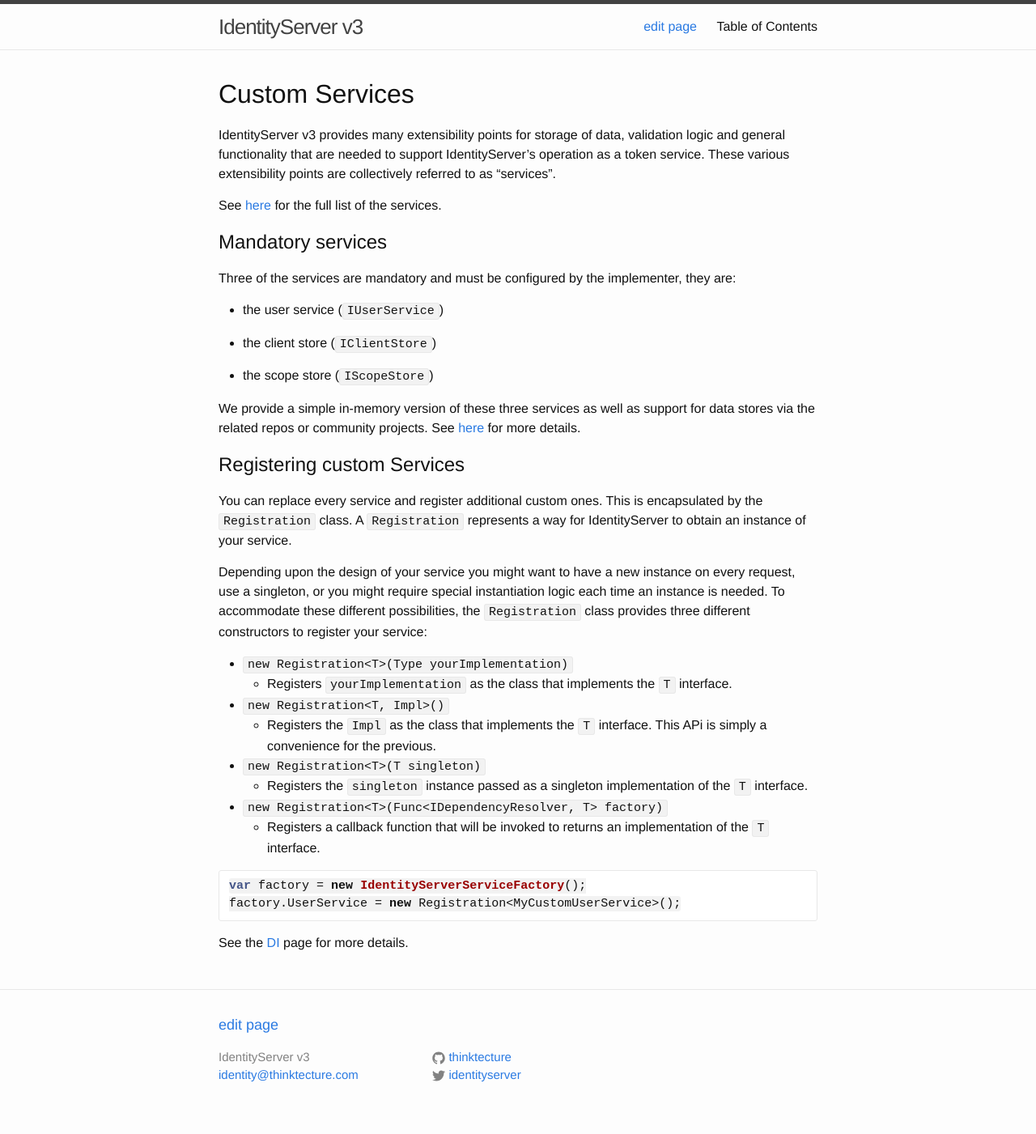
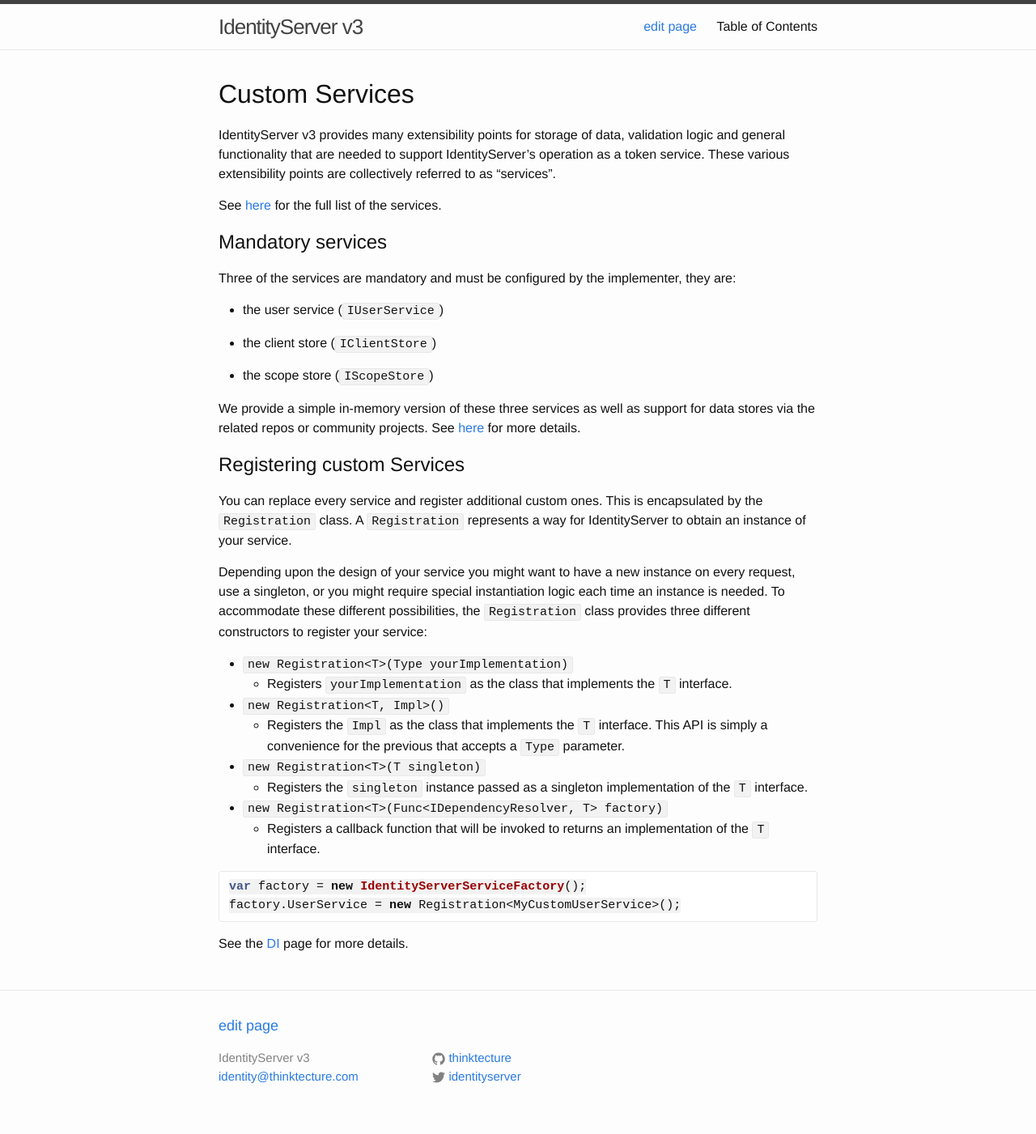
Before and after one commit to IdentityServer/Documentation, a Jekyll site: the page built from docs/advanced/customServices.md, in a window 1280 px wide. Shown: the whole page at 81% size. Built offline with Jekyll 4.4.1, drawn with Linux system fonts in a browser that asks for light colours; Markdown is read by kramdown in place of the engine named in the settings.

Commit message:
Update customServices.md

```diff
--- a/docs/advanced/customServices.md
+++ b/docs/advanced/customServices.md
@@ -34,7 +34,7 @@
 * `new Registration<T>(Type yourImplementation)`
     * Registers `yourImplementation` as the class that implements the `T` interface.
 * `new Registration<T, Impl>()`
-    * Registers the `Impl` as the class that implements the `T` interface. This APi is simply a convenience for the previous.
+    * Registers the `Impl` as the class that implements the `T` interface. This API is simply a convenience for the previous that accepts a `Type` parameter.
 * `new Registration<T>(T singleton)`
     * Registers the `singleton` instance passed as a singleton implementation of the `T` interface.
 * `new Registration<T>(Func<IDependencyResolver, T> factory)`
```
